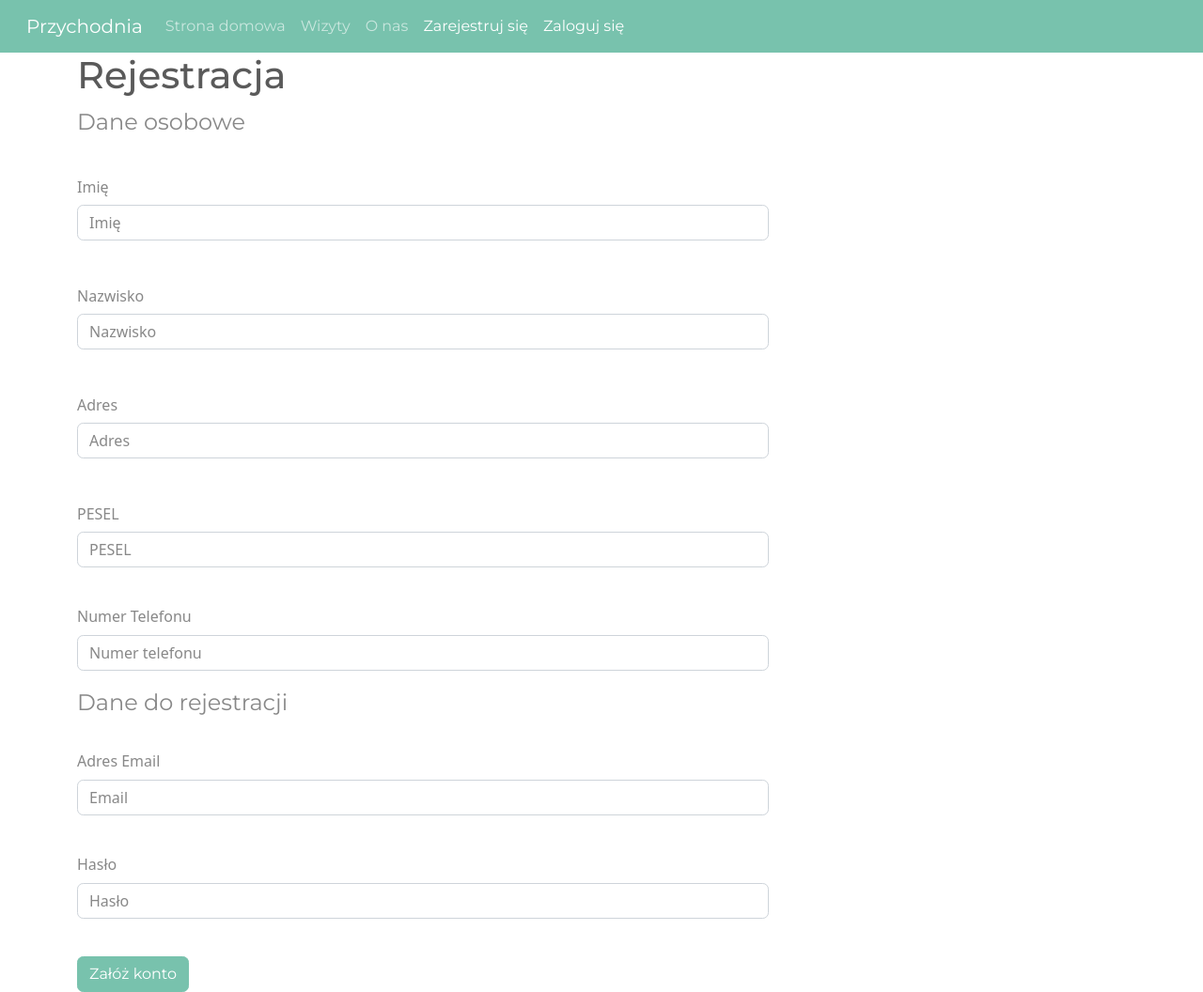
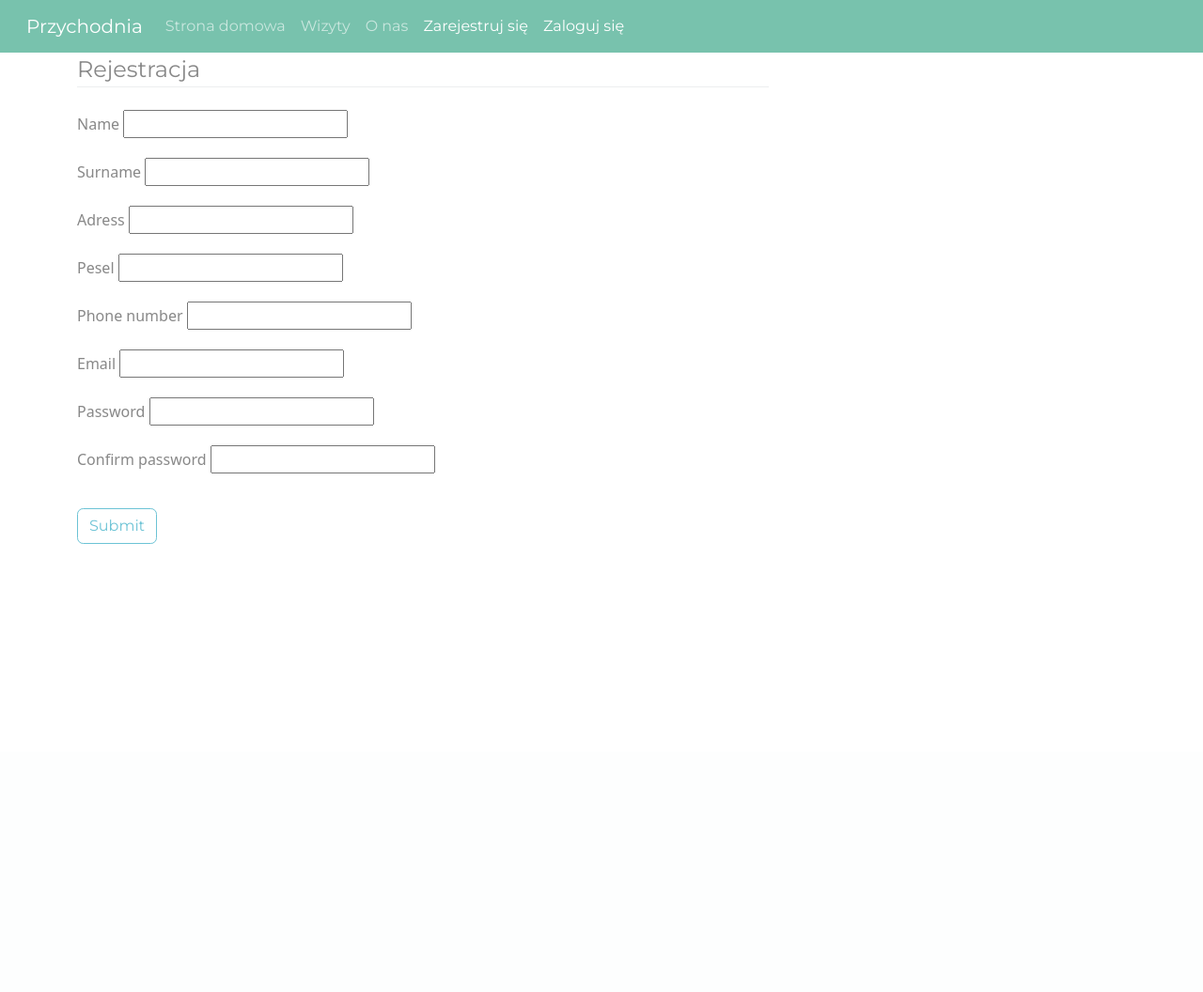
Before and after one commit to DLis117/Medyczne_sys_inf, a Python web app: template api/templates/register.html in a window 1280 px wide. Shown: the whole page at 94% size. After the commit the page ends 579 px from the top, so only its background shows below. Run offline with Jinja, Linux system fonts and the light colour scheme; the template is opened without the code that fills it: most values are stand-ins (such as "Sample title", 1, 10 or a date in 2020); form fields are guessed from the names that the template uses; some libraries are stand-ins or nearby versions.

Commit message:
Add files via upload

```diff
--- a/api/templates/register.html
+++ b/api/templates/register.html
@@ -1,41 +1,46 @@
 {% extends "layout.html" %}
 {% block content %}
-    <form>
-      <fieldset>
-          <h1>Rejestracja</h1>
-          <legend>Dane osobowe</legend>
-
+    <div class="content-section">
+        <form method="POST" action="">
+            {{form.hidden_tag()}}
+            <fieldset class="form-group">
+                <legend class="border-bottom mb-4">Rejestracja</legend>
                 <div class="form-group">
-              <label class="col-form-label mt-4" for="Name">Imię</label>
-              <input type="text" class="form-control" placeholder="Imię" id="Name">
+                    {{ form.name.label(class = "form=control-label")}}
+                    {{ form.name(class = "form=control-label from-control-lg")}}
                 </div>
                 <div class="form-group">
-              <label class="col-form-label mt-4" for="Surname">Nazwisko</label>
-              <input type="text" class="form-control" placeholder="Nazwisko" id="Surname">
+                    {{ form.surname.label(class = "form=control-label")}}
+                    {{ form.surname(class = "form=control-label from-control-lg")}}
                 </div>
                 <div class="form-group">
-              <label class="col-form-label mt-4" for="Adress">Adres</label>
-              <input type="text" class="form-control" placeholder="Adres" id="Adress">
+                    {{ form.adress.label(class = "form=control-label")}}
+                    {{ form.adress(class = "form=control-label from-control-lg")}}
                 </div>
                 <div class="form-group">
-              <label class="col-form-label mt-4" for="Pesel">PESEL</label>
-              <input type="number" class="form-control" placeholder="PESEL" id="Pesel">
+                    {{ form.pesel.label(class = "form=control-label")}}
+                    {{ form.pesel(class = "form=control-label from-control-lg")}}
                 </div>
                 <div class="form-group">
-              <label for="phoneNumber" class="form-label mt-4">Numer Telefonu</label>
-              <input type="text" class="form-control" id="phoneNumber" placeholder="Numer telefonu">
-          </div>
-          <legend>Dane do rejestracji</legend>
-          <div class="form-group">
-              <label for="exampleInputEmail1" class="form-label mt-4">Adres Email</label>
-              <input type="email" class="form-control" id="exampleInputEmail1" aria-describedby="emailHelp" placeholder="Email">
+                    {{ form.phone_number.label(class = "form=control-label")}}
+                    {{ form.phone_number(class = "form=control-label from-control-lg")}}
                 </div>
                 <div class="form-group">
-              <label for="exampleInputPassword1" class="form-label mt-4">Hasło</label>
-              <input type="password" class="form-control" id="exampleInputPassword1" placeholder="Hasło">
+                    {{ form.email.label(class = "form=control-label")}}
+                    {{ form.email(class = "form=control-label from-control-lg")}}
                 </div>
-          <br/>
-          <button type="submit" class="btn btn-primary">Załóż konto</button>
+                <div class="form-group">
+                    {{ form.password.label(class = "form=control-label")}}
+                    {{ form.password(class = "form=control-label from-control-lg")}}
+                </div>
+                <div class="form-group">
+                    {{ form.confirm_password.label(class = "form=control-label")}}
+                    {{ form.confirm_password(class = "form=control-label from-control-lg")}}
+                </div>
             </fieldset>
+            <div class="form-group">
+                {{ form.submit(class="btn btn-outline-info")}}
+            </div>
         </form>
+    </div>
 {% endblock content %}
```
Lines whose indentation alone changed are shown as unchanged.
